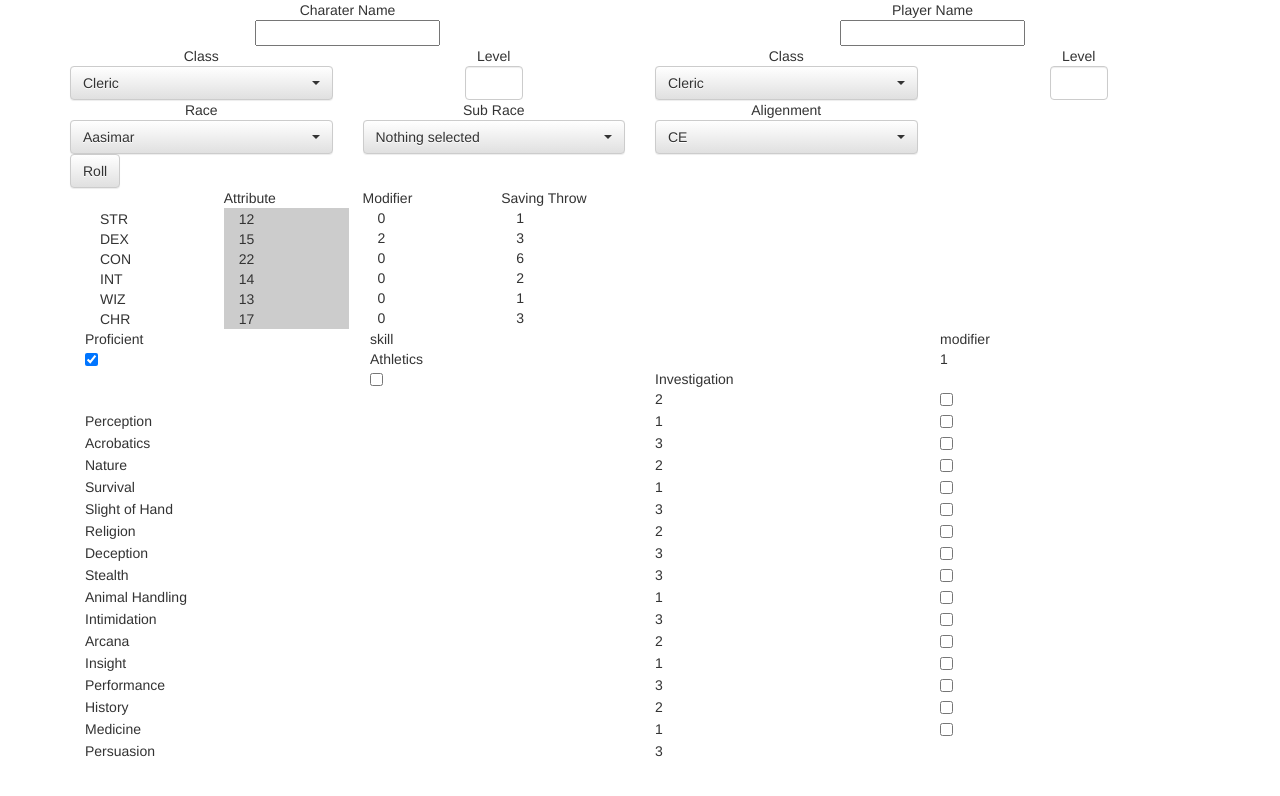
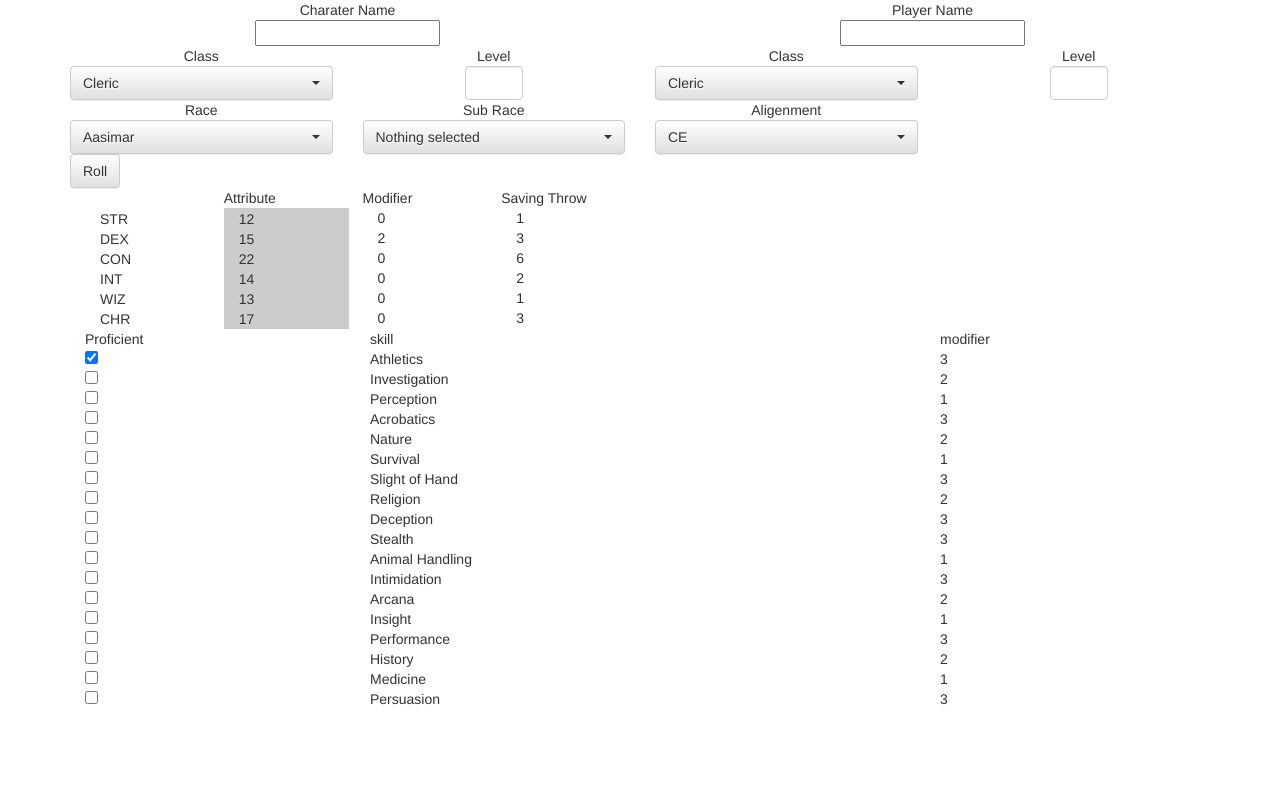
Before and after one commit to dewolfe/dnextd, a plain HTML site: page index.html in a window 1280 px wide. Both pictures are taken after a click on the checkbox 91 px from the left and 359 px from the top of the page. Drawn offline with Linux system fonts and the light colour scheme.

Commit message:
more class work

```diff
--- a/css/custom.css
+++ b/css/custom.css
@@ -3,3 +3,9 @@
     min-height: 50px;
     background-color: #CCC;
 }
+
+input[type="checkbox"] {
+   margin: 0px 0 0;
+  margin-top: 1px \9;
+  line-height: normal;
+}
--- a/js/available_classes.js
+++ b/js/available_classes.js
@@ -1,11 +1,32 @@
-function AvaiableClasses()  {
-  var self=this;
-  self.dclasses = [
-     {
-       "name": "Cleric",
-       "skills": ["History", "Insight", "Medicine","Persuasion","Religion"]
-     }
-  ];
+function AvaiableClasses() {
+  var self = this;
+  self.dclasses = [{
+    "name": "Cleric",
+    "skills": ["History", "Insight", "Medicine", "Persuasion", "Religion"],
+    "proficiency": [0, 2, 2, 2, 2, 3, 3, 3, 3, 4, 4, 4, 4, 5, 5, 5, 5, 6, 6, 6, 6],
+    "spells_known": [
+      [0, 0],
+      [3, 2],
+      [3, 4, 2],
+      [4, 4, 3],
+      [4, 4, 3, 2],
+      [4, 4, 3, 3],
+      [4, 4, 3, 3, 1],
+      [4, 4, 3, 3, 2],
+      [4, 4, 3, 3, 3, 1],
+      [5, 4, 3, 3, 3, 2],
+      [5, 4, 3, 3, 3, 2, 1],
+      [5, 4, 3, 3, 3, 2, 1],
+      [5, 4, 3, 3, 3, 2, 1, 1],
+      [5, 4, 3, 3, 3, 2, 1, 1],
+      [5, 4, 3, 3, 3, 2, 1, 1, 1],
+      [5, 4, 3, 3, 3, 2, 1, 1, 1],
+      [5, 4, 3, 3, 3, 2, 1, 1, 1, 1],
+      [5, 4, 3, 3, 3, 3, 1, 1, 1, 1],
+      [5, 4, 3, 3, 3, 3, 2, 1, 1, 1],
+      [5, 4, 3, 3, 3, 3, 2, 2, 1, 1]
+    ]
+  }];
 
 
 }
--- a/js/charter_gen_viewmodel.js
+++ b/js/charter_gen_viewmodel.js
@@ -1,5 +1,3 @@
-
-
 function CharacterGeneratorViewModel() {
   var self = this;
   var chartater = new Charater();
@@ -20,21 +18,26 @@
   self.levelclass2 = ko.observable(0);
   self.proficient_skill = ko.observableArray([]);
 
-  self.str = new CharaterStat("str",self.race);
-  self.dex = new CharaterStat("dex",self.race);
-  self.con = new CharaterStat("con",self.race);
-  self.int = new CharaterStat("int",self.race);
-  self.wis = new CharaterStat("wis",self.race);
-  self.cha = new CharaterStat("cha",self.race);
+  self.str = new CharaterStat("str", self.race);
+  self.dex = new CharaterStat("dex", self.race);
+  self.con = new CharaterStat("con", self.race);
+  self.int = new CharaterStat("int", self.race);
+  self.wis = new CharaterStat("wis", self.race);
+  self.cha = new CharaterStat("cha", self.race);
 
-  self.stats_array =[self.str,self.dex,self.con,self.int,self.wis,self.cha];
-  self.target_numbers = ko.observableArray([new Stat(0),new Stat(0),new Stat(0),
-                                            new Stat(0),new Stat(0),new Stat(0)]);
+  self.stats_array = [self.str, self.dex, self.con, self.int, self.wis, self.cha];
+  self.target_numbers = ko.observableArray([new Stat(0), new Stat(0), new Stat(0),
+    new Stat(0), new Stat(0), new Stat(0)
+  ]);
 
   self.aligenment = ko.observable();
   self.avaliableAllignment = ko.observableArray(['CE', 'LE', 'N', 'CG', 'LG']);
-  self.skill_modifier = function(data){
-    return self[data.check].saving_throw();
+  self.skill_modifier = function(data) {
+    var proficient = 0;
+    if (self.proficient_skill().indexOf(data) >= 0) {
+      proficient = 2;
+    }
+    return self[data.check].saving_throw() + proficient;
   };
   self.roll_4_d_6 = function() {
     four_d_six(this);
@@ -44,8 +47,8 @@
     model.numbers.remove(data);
     model.target.push(data);
   };
-  self.populate_stats = function(arg){
-    $.each(self.target_numbers(), function(i,v){
+  self.populate_stats = function(arg) {
+    $.each(self.target_numbers(), function(i, v) {
       self.stats_array[i].base(v.stat());
     });
   };
```
